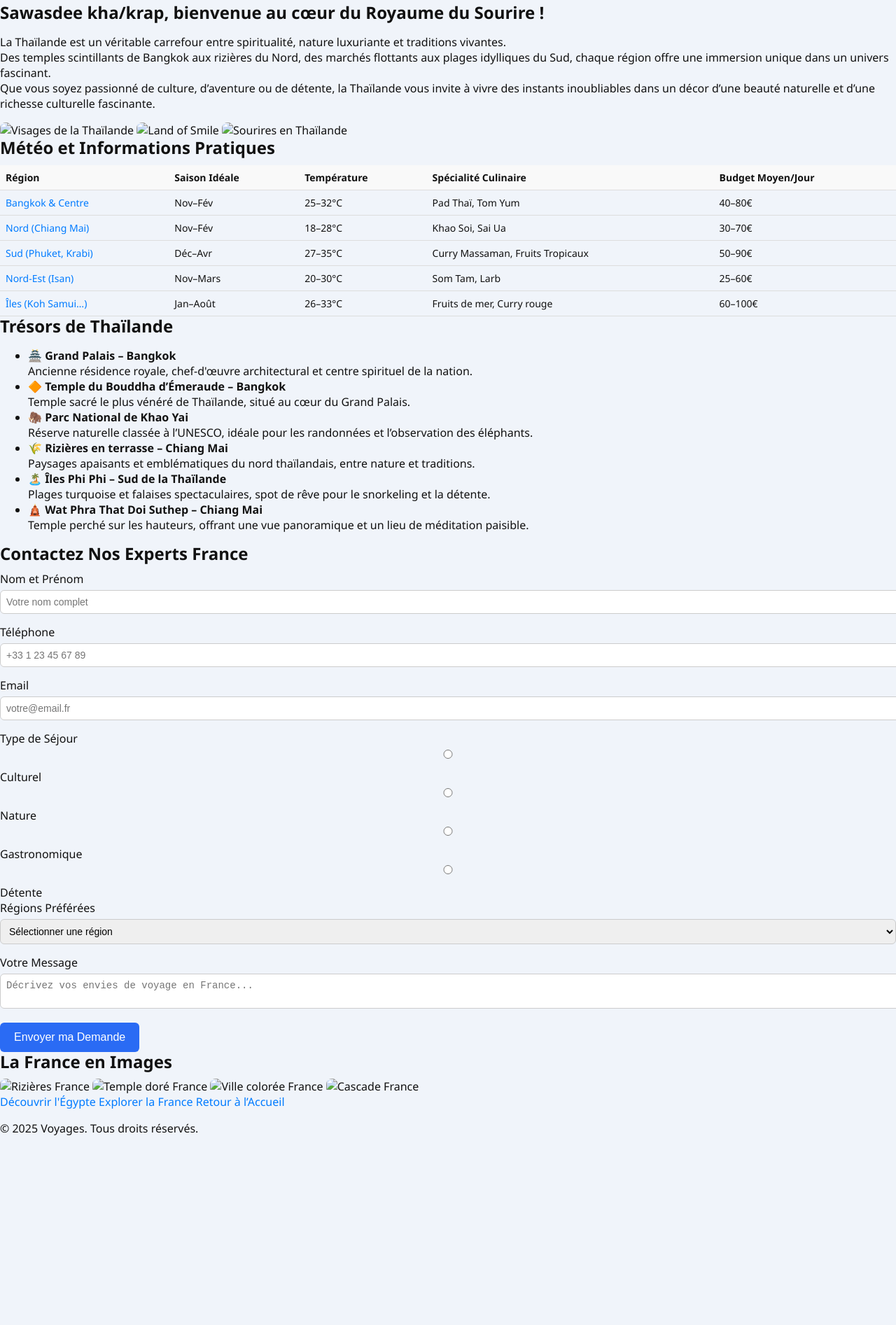
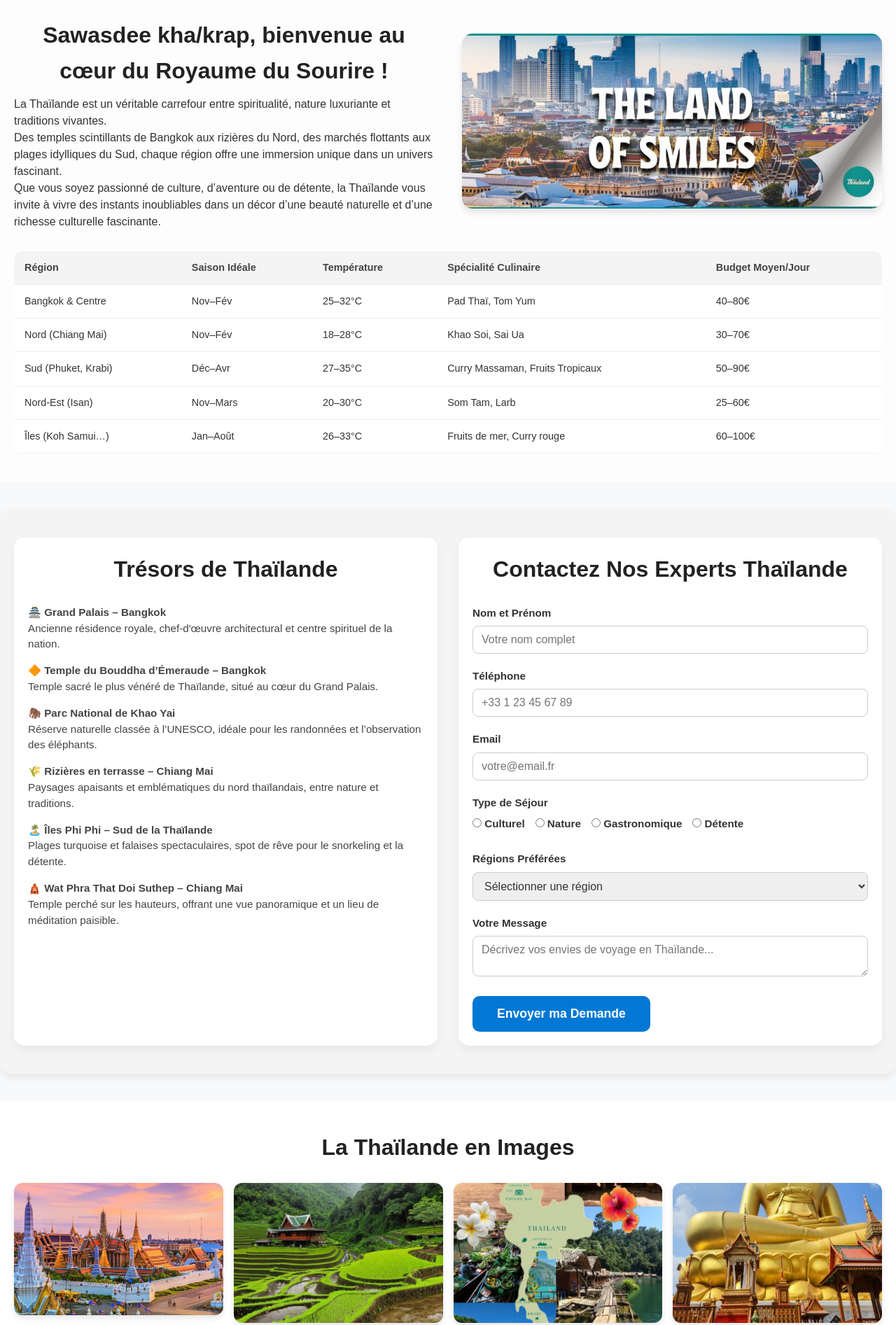
Before and after one commit to sadio-kanoute/voyages, a plain HTML site: page thailande.html in a window 1280 px wide. Shown: the part 438-2331 px from the top of the page at 70% size. Before the commit the page ends 2077 px from the top, so only its background shows below. Drawn offline with Linux system fonts and the light colour scheme.

Commit message:
dernier css et renom des nom image et ajout de cellls ci dans thailande.html

```diff
--- a/css/thailande.css
+++ b/css/thailande.css
@@ -1,216 +1,278 @@
-/* ========== Base Mobile-First ========== */
-
-body {
-  margin: 0;
-  font-family: 'Segoe UI', Tahoma, Geneva, Verdana, sans-serif;
-  background: #f0f4fa;
-  color: #111;
+/* ===== Hero ===== */
+.hero {
+  background-image: url('../img/thiabg.jpg');
+  background-size: cover;
+  background-position: center;
+  padding: 80px 20px;
+  text-align: center;
+  color: white;
+  text-shadow: 1px 1px 4px rgba(0, 0, 0, 0.7);
 }
 
-h1, h2, h3, h4 {
-  margin: 0 0 10px;
-  line-height: 1.2;
+.hero-text h1 {
+  font-size: 1.8rem;
+  font-weight: 700;
+  margin-bottom: 15px;
 }
 
-a {
-  text-decoration: none;
-  color: #007bff;
+.hero-text p {
+  font-size: 1.1rem;
+  max-width: 600px;
+  margin: 0 auto;
+  line-height: 1.4;
 }
 
-img {
-  max-width: 100%;
-  height: auto;
-  border-radius: 8px;
+/* ===== Section spacing & alternance de couleurs ===== */
+section {
+  padding: 40px 20px;
 }
 
-.container {
-  padding: 15px;
+section + section {
+  margin-top: 40px;
 }
 
-/* Header & Navbar */
-header {
-  background-color: #fff;
-  padding: 10px 15px;
-  display: flex;
-  align-items: center;
-  justify-content: space-between;
-  box-shadow: 0 2px 4px rgba(0, 0, 0, 0.1);
+.intro-meteo {
+  background-color: #fdfdfd;
 }
 
-header img {
-  height: 30px;
+.tresors-contact {
+  background-color: #f4f4f4;
 }
 
-nav a {
-  margin-left: 10px;
-  font-size: 14px;
+.galerie {
+  background-color: #ffffff;
 }
 
-/* Hero */
-.hero {
-  background-image: url('../img/thailande-bg.jpg');
-  background-size: cover;
-  background-position: center;
+section h2 {
   text-align: center;
-  color: white;
-  padding: 60px 20px;
+  margin-bottom: 25px;
+  font-weight: 700;
+  color: #222;
 }
 
-.hero h1 {
-  font-size: 24px;
-  font-weight: bold;
+/* ===== Intro + Météo ===== */
+.intro-card {
+  display: flex;
+  flex-direction: column;
+  gap: 20px;
+  margin-bottom: 30px;
 }
 
-.hero p {
-  font-size: 14px;
-  margin-top: 10px;
+.intro-text h2 {
+  font-size: 1.5rem;
+  margin-bottom: 10px;
+  font-weight: 700;
+  color: #222;
 }
 
-/* Section Container */
-.section {
-  background: white;
-  margin: 20px 15px;
-  padding: 15px;
-  border-radius: 8px;
-  box-shadow: 0 2px 6px rgba(0,0,0,0.08);
+.intro-text p {
+  font-size: 1rem;
+  line-height: 1.5;
+  color: #333;
+}
+
+.intro-img img {
+  width: 100%;
+  max-height: 250px;
+  object-fit: cover;
+  border-radius: 15px;
+  box-shadow: 0 6px 10px rgb(0 0 0 / 0.1);
 }
 
 /* Tableau */
-table {
+.table-container {
+  overflow-x: auto;
+  margin-top: 20px;
+  border-radius: 10px;
+}
+
+.table-container table {
   width: 100%;
   border-collapse: collapse;
-  font-size: 14px;
+  background-color: white;
+  border-radius: 10px;
+  overflow: hidden;
+  box-shadow: 0 4px 8px rgb(0 0 0 / 0.05);
+  font-size: 0.9rem;
 }
 
-th, td {
-  padding: 8px;
-  border-bottom: 1px solid #ddd;
+.table-container th,
+.table-container td {
+  padding: 12px 15px;
   text-align: left;
+  border-bottom: 1px solid #eee;
 }
 
-th {
-  background-color: #f9f9f9;
-  font-weight: 600;
+.table-container th {
+  background-color: #f4f4f4;
+  font-weight: 700;
+  color: #444;
 }
 
-/* Form */
-form input,
-form select,
-form textarea {
-  width: 100%;
-  padding: 8px;
-  margin: 5px 0 15px;
-  border: 1px solid #ccc;
-  border-radius: 6px;
-  font-size: 14px;
+.table-container tbody tr:hover {
+  background-color: #eaf5ff;
+  transition: background-color 0.3s ease;
 }
 
-form button {
-  background-color: #2a6bf4;
-  color: white;
-  padding: 10px;
-  border: none;
-  border-radius: 6px;
+/* ===== Trésors & Contact ===== */
+.tresors-contact {
+  display: flex;
+  flex-direction: column;
+  gap: 30px;
+  border-radius: 15px;
+  box-shadow: 0 6px 12px rgb(0 0 0 / 0.07);
+}
+
+.tresors,
+.contact {
+  background: white;
+  padding: 20px;
+  border-radius: 15px;
+  box-shadow: 0 6px 12px rgb(0 0 0 / 0.05);
+  flex: 1;
+}
+
+.tresors ul {
+  list-style: none;
+  padding: 0;
+  color: #444;
+  font-size: 0.95rem;
+  line-height: 1.5;
+}
+
+.tresors ul li {
+  margin-bottom: 15px;
+}
+
+/* Contact Form */
+.contact form label {
+  display: block;
+  margin-bottom: 6px;
+  font-weight: 600;
+  color: #333;
+  font-size: 0.95rem;
+}
+
+.contact form input[type="text"],
+.contact form input[type="tel"],
+.contact form input[type="email"],
+.contact form select,
+.contact form textarea {
   width: 100%;
-  font-size: 16px;
+  padding: 10px 12px;
+  margin-bottom: 20px;
+  border: 1.8px solid #ccc;
+  border-radius: 8px;
+  font-size: 1rem;
+  resize: vertical;
+  transition: border-color 0.3s ease;
+}
+
+.contact form input:focus,
+.contact form select:focus,
+.contact form textarea:focus {
+  outline: none;
+  border-color: #0078d4;
+  box-shadow: 0 0 6px #0078d4aa;
+}
+
+.radio-group {
+  display: flex;
+  flex-wrap: wrap;
+  gap: 15px;
+  margin-bottom: 20px;
+}
+
+.radio-group label {
+  font-weight: 500;
+  font-size: 0.95rem;
   cursor: pointer;
 }
 
-form button:hover {
-  background-color: #174cd3;
+.contact form button {
+  background-color: #0078d4;
+  color: white;
+  padding: 12px 25px;
+  font-size: 1rem;
+  border: none;
+  border-radius: 10px;
+  cursor: pointer;
+  font-weight: 700;
+  transition: background-color 0.3s ease;
 }
 
-/* Badges */
-.badges {
-  display: flex;
-  justify-content: space-around;
-  gap: 8px;
-  margin-top: 10px;
-  flex-wrap: wrap;
+.contact form button:hover {
+  background-color: #005ea3;
 }
 
-.badges button {
-  border: none;
-  border-radius: 20px;
-  padding: 8px 15px;
-  font-size: 14px;
-  cursor: pointer;
+/* ===== Galerie ===== */
+.galerie h2 {
+  font-size: 1.6rem;
+  font-weight: 700;
+  color: #222;
 }
 
-.badges .egypt {
-  background: #00c896;
-  color: #fff;
+.galerie-imgs {
+  display: grid;
+  grid-template-columns: repeat(auto-fit, minmax(150px, 1fr));
+  gap: 15px;
+  margin-bottom: 25px;
 }
 
-.badges .france {
-  background: #e63946;
-  color: #fff;
+.galerie-imgs img {
+  width: 100%;
+  max-height: 200px;
+  object-fit: cover;
+  border-radius: 12px;
+  cursor: pointer;
+  transition: transform 0.3s ease, box-shadow 0.3s ease;
+  box-shadow: 0 4px 8px rgb(0 0 0 / 0.1);
 }
 
-.badges .accueil {
-  background: #4d4d4d;
-  color: #fff;
+.galerie-imgs img:hover {
+  transform: scale(1.07);
+  box-shadow: 0 8px 16px rgb(0 0 0 / 0.2);
 }
 
-/* Images Grid */
-.img-grid {
-  display: flex;
-  flex-wrap: wrap;
-  gap: 10px;
+/* ===== Responsive ===== */
+@media (min-width: 768px) {
+  .intro-card {
+    flex-direction: row;
+    align-items: center;
   }
 
-.img-grid img {
-  flex: 1 1 calc(50% - 10px);
-  border-radius: 10px;
+  .intro-text {
+    flex: 1;
+    padding-right: 20px;
   }
 
-/* ========== Responsive Desktop ========== */
-@media (min-width: 768px) {
-  .container {
-    padding: 30px;
+  .intro-img {
+    flex: 1;
   }
 
-  .hero {
-    padding: 100px 30px;
+  .tresors-contact {
+    flex-direction: row;
+  }
 }
 
-  .hero h1 {
-    font-size: 42px;
+@media (min-width: 1024px) {
+  .hero-text h1 {
+    font-size: 2.8rem;
   }
 
-  .hero p {
-    font-size: 18px;
+  .hero-text p {
+    font-size: 1.3rem;
   }
 
-  .section {
-    margin: 30px auto;
-    padding: 25px;
-    max-width: 1200px;
+  .intro-text h2,
+  .tresors h2,
+  .contact h2,
+  .galerie h2 {
+    font-size: 2rem;
   }
 
-  .grid-2 {
-    display: grid;
-    grid-template-columns: 1fr 1fr;
-    gap: 30px;
-  }
-
-  .badges {
-    justify-content: center;
-    gap: 20px;
-  }
-
-  .img-grid {
-    flex-wrap: nowrap;
-    gap: 20px;
-  }
-
-  .img-grid img {
-    flex: 1;
-    max-width: 100%;
-  }
-
-  form button {
-    width: auto;
-    padding: 12px 20px;
+  .contact form button {
+    padding: 15px 35px;
+    font-size: 1.1rem;
   }
 }
--- a/thailande.html
+++ b/thailande.html
@@ -6,22 +6,84 @@
   <meta name="viewport" content="width=device-width, initial-scale=1.0" />
   <title>Thaïlande - Le Royaume du Sourire</title>
 
+  <link rel="stylesheet" href="css/voyages.css" />
   <link rel="stylesheet" href="css/thailande.css" />
 </head>
 
 <body>
-  <header>
-    <nav>
-      <a href="../index.html" class="logo">🌍 Voyages</a>
-      <ul class="nav-links">
-        <li><a href="../index.html">Accueil</a></li>
-        <li><a href="#">Par Continent</a></li>
-        <li><a href="#">Par Voyageur</a></li>
+  <!-- Header -->
+  <header class="header">
+    <div class="top-bar">
+      <a href="index.html" class="logo">
+        <span class="logo-icon">🌍</span>
+        <span class="logo-text">Voyage</span>
+      </a>
+      <nav class="nav">
+        <div class="dropdowns">
+          <a href="index.html" class="nav-link">Accueil</a>
+          <div class="dropdown">
+            <span class="continents">continents</span>
+            <div class="dropdown-content">
+              <div class="dropdown-item">
+                <span class="continent-name">🌍 Afrique</span>
+                <a href="egypte.html" class="country"> Egypte</a>
+              </div>
+              <div class="dropdown-item">
+                <span class="continent-name">🌏 Asie</span>
+                <a href="thailande.html" class="country"> Thaïlande</a>
+              </div>
+              <div class="dropdown-item">
+                <span class="continent-name">🌍 Europe</span>
+                <a href="#" class="country"> France</a>
+              </div>
+              <div class="dropdown-item">
+                <span class="continent-name">🌎 Amérique</span>
+              </div>
+              <div class="dropdown-item">
+                <span class="continent-name">🌏 Océanie</span>
+              </div>
+            </div>
+          </div>
+          <div class="dropdown">
+            <span class="guides">Guides</span>
+            <ul class="dropdown-content">
+              <li class="dropdown-item"><a href="egypte.html">Amad</a></li>
+              <li class="dropdown-item"><a href="thailande.html">Sadio</a></li>
+              <li class="dropdown-item"><a href="#">Marie</a></li>
             </ul>
+          </div>
+        </div>
       </nav>
+      <button class="mobile-menu-btn" onclick="toggleMenu()">☰</button>
+    </div>
   </header>
 
+  <!-- Mobile Menu -->
+  <div class="mobile-menu" id="mobileMenu">
+    <a href="index.html" class="mobile-nav-link">Accueil</a>
+    <div class="mobile-dropdown">
+      <a href="#" class="mobile-nav-link mobile-dropdown-toggle">Continents</a>
+      <div class="mobile-dropdown-content">
+        <a href="egypte.html" class="mobile-dropdown-item">🌍 Afrique → egypte</a>
+        <a href="thailande.html" class="mobile-dropdown-item">🌏 Asie → thailande</a>
+        <a href="#" class="mobile-dropdown-item">🌎 Amérique</a>
+        <a href="#" class="mobile-dropdown-item">🌍 Europe</a>
+        <a href="#" class="mobile-dropdown-item">🌏 Océanie</a>
+      </div>
+    </div>
+    <div class="mobile-dropdown">
+      <a href="#" class="mobile-nav-link mobile-dropdown-toggle">Guides</a>
+      <div class="mobile-dropdown-content">
+        <a href="egypte.html" class="mobile-dropdown-item"> Amad</a>
+        <a href="thailande.html" class="mobile-dropdown-item">Sadio</a>
+        <a href="#" class="mobile-dropdown-item">Marie</a>
+      </div>
+    </div>
+  </div>
+
+  <!-- main -->
   <main>
+    <!-- Hero -->
     <section class="hero">
       <div class="hero-text">
         <h1>Thaïlande – Le Royaume du Sourire</h1>
@@ -29,24 +91,22 @@
       </div>
     </section>
 
-    <section class="intro">
+    <!-- Bienvenue + Image + Tableau -->
+    <section class="intro-meteo">
+      <div class="intro-card">
+        <div class="intro-text">
           <h2>Sawasdee kha/krap, bienvenue au cœur du Royaume du Sourire !</h2>
-      <div class="intro-content">
           <p>
             La Thaïlande est un véritable carrefour entre spiritualité, nature luxuriante et traditions vivantes.<br>
             Des temples scintillants de Bangkok aux rizières du Nord, des marchés flottants aux plages idylliques du Sud, chaque région offre une immersion unique dans un univers fascinant.<br>
             Que vous soyez passionné de culture, d’aventure ou de détente, la Thaïlande vous invite à vivre des instants inoubliables dans un décor d’une beauté naturelle et d’une richesse culturelle fascinante.
           </p>
-        <div class="intro-imgs">
-          <img src="../img/thailande-intro1.jpg" alt="Visages de la Thaïlande">
-          <img src="../img/thailande-intro2.jpg" alt="Land of Smile">
-          <img src="../img/thailande-intro3.jpg" alt="Sourires en Thaïlande">
+        </div>
+        <div class="intro-img">
+          <img src="img/thaismile.jpg" alt="Visages de la Thaïlande" />
         </div>
       </div>
-    </section>
 
-    <section class="infos">
-      <h2>Météo et Informations Pratiques</h2>
       <div class="table-container">
         <table>
           <thead>
@@ -99,6 +159,7 @@
       </div>
     </section>
 
+    <!-- Trésors & Contact -->
     <section class="tresors-contact">
       <div class="tresors">
         <h2>Trésors de Thaïlande</h2>
@@ -113,16 +174,16 @@
       </div>
 
       <div class="contact">
-        <h2>Contactez Nos Experts France</h2>
+        <h2>Contactez Nos Experts Thaïlande</h2>
         <form>
           <label for="nom">Nom et Prénom</label>
-          <input type="text" id="nom" name="nom" placeholder="Votre nom complet" />
+          <input type="text" id="nom" name="nom" placeholder="Votre nom complet" required />
 
           <label for="tel">Téléphone</label>
-          <input type="tel" id="tel" name="tel" placeholder="+33 1 23 45 67 89" />
+          <input type="tel" id="tel" name="tel" placeholder="+33 1 23 45 67 89" required />
 
           <label for="email">Email</label>
-          <input type="email" id="email" name="email" placeholder="votre@email.fr" />
+          <input type="email" id="email" name="email" placeholder="votre@email.fr" required />
 
           <label>Type de Séjour</label>
           <div class="radio-group">
@@ -133,40 +194,52 @@
           </div>
 
           <label for="region">Régions Préférées</label>
-          <select id="region" name="region">
-            <option>Sélectionner une région</option>
+          <select id="region" name="region" required>
+            <option value="" disabled selected>Sélectionner une région</option>
             <option value="nord">Nord</option>
             <option value="sud">Sud</option>
             <option value="iles">Îles</option>
           </select>
 
           <label for="message">Votre Message</label>
-          <textarea id="message" name="message" placeholder="Décrivez vos envies de voyage en France..."></textarea>
+          <textarea id="message" name="message" placeholder="Décrivez vos envies de voyage en Thaïlande..." required></textarea>
 
           <button type="submit">Envoyer ma Demande</button>
         </form>
       </div>
     </section>
 
+    <!-- Galerie -->
     <section class="galerie">
-      <h2>La France en Images</h2>
+      <h2>La Thaïlande en Images</h2>
       <div class="galerie-imgs">
-        <img src="../img/france-rizieres.jpg" alt="Rizières France">
-        <img src="../img/france-temple.jpg" alt="Temple doré France">
-        <img src="../img/france-villes.jpg" alt="Ville colorée France">
-        <img src="../img/france-cascade.jpg" alt="Cascade France">
-      </div>
-      <div class="boutons">
-        <a href="#" class="btn-vert">Découvrir l'Égypte</a>
-        <a href="#" class="btn-rouge">Explorer la France</a>
-        <a href="../index.html" class="btn-gris">Retour à l’Accueil</a>
+        <img src="img/themple.jpg" alt="Temple Bangkok" />
+        <img src="img/landscape.jpg" alt="lands scape vert" />
+        <img src="img/thai.jpg" alt="Culture locale" />
+        <img src="img/boudha.jpg" alt="Bouddha" />
       </div>
     </section>
   </main>
 
-  <footer>
-    <p>&copy; 2025 Voyages. Tous droits réservés.</p>
+  <!-- Footer -->
+  <footer class="footer">
+    <div class="container">
+      <div class="footer-content">
+        <div class="footer-text">
+          <h3>Explorez d'Autres Destinations</h3>
+          <p>Découvrez nos autres destinations de rêve</p>
+        </div>
+        <div class="footer-actions">
+          <a href="#" class="footer-btn btn-vert">🇫🇷 Découvrir la France</a>
+          <a href="egypte.html" class="footer-btn btn-rouge">🇪🇬 Découvrir l'Égypte</a>
+          <a href="index.html" class="footer-btn btn-gris">🏠 Retour à l'Accueil</a>
+        </div>
+      </div>
+    </div>
   </footer>
+
+  <!-- JS menu mobile -->
+  <script src="script.js"></script>
 </body>
 
 </html>
```
Also changed, not shown: img/boudha.jpg (renamed from img/À l’ouest, au cœur des klongs du Bangkok….jpg), img/landscape.jpg (renamed from img/Experience the awe-inspiring landscapes of….jpg), img/park.jpg (renamed from img/Khao Yai National Park.jpg), img/themple.jpg (renamed from img/5aba4154-9f7f-4492-bccf-7362aa4fdbb7.jpg). Lines whose indentation alone changed are shown as unchanged.
